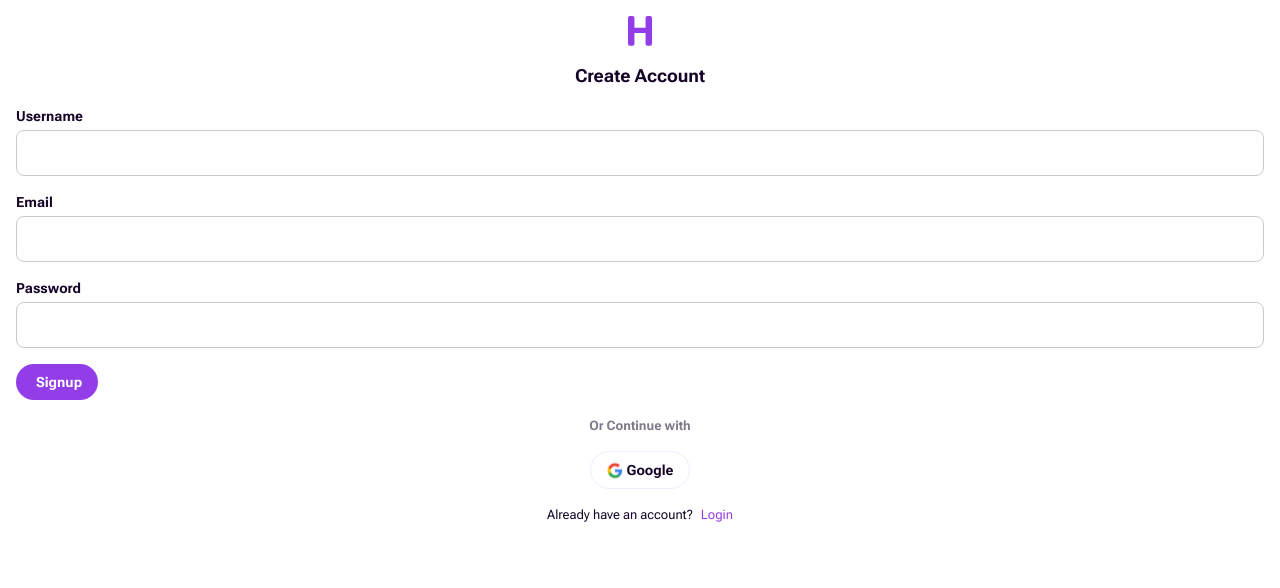
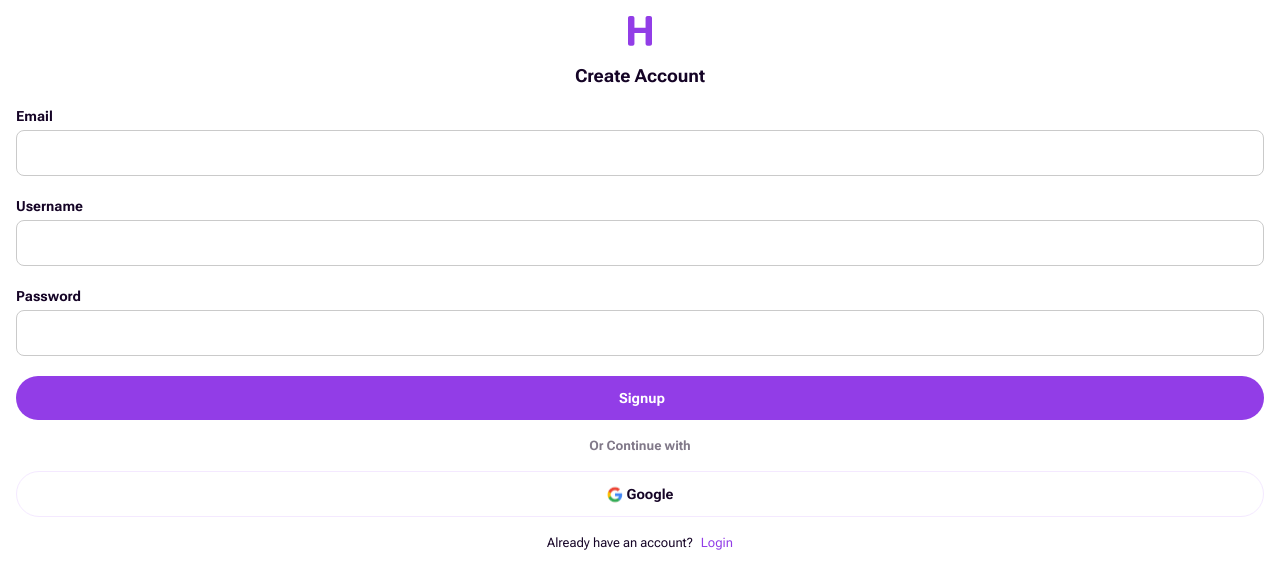
Before and after one commit to craftzniac/habitual, a Next.js app in the folder frontend/: page /signup in a window 1280 px wide. Shown: the top 588 px of the page. Built offline with nearby package versions, Linux system fonts and the light colour scheme.

Commit message:
imp(frontend) implement user signup

```diff
--- a/frontend/package.json
+++ b/frontend/package.json
@@ -9,9 +9,11 @@
     "lint": "next lint"
   },
   "dependencies": {
+    "axios": "^1.7.7",
     "next": "14.2.4",
     "react": "^18",
     "react-dom": "^18",
+    "react-hook-form": "^7.53.0",
     "recharts": "^2.12.7"
   },
   "devDependencies": {
--- a/frontend/src/app/(auth)/login/page.tsx
+++ b/frontend/src/app/(auth)/login/page.tsx
@@ -23,10 +23,10 @@ export default function Login() {
                     <form className="w-full flex flex-col gap-4" onSubmit={handleSubmit}>
                         <TextField label="Email" name="email" />
                         <TextField label="Password" name="password" />
-                        <Button label="Login" isSubmit={true} />
+                        <Button label="Login" isSubmit={true} stretch={true} />
                     </form>
                     <p className="text-[0.81rem] font-bold text-gray-75">Or Continue with</p>
-                    <Button variant="gray" label="Google">
+                    <Button variant="gray" label="Google" stretch>
                         <Image src={GoogleLogo} alt="google logo" />
                     </Button>
 
--- a/frontend/src/app/(auth)/signup/page.tsx
+++ b/frontend/src/app/(auth)/signup/page.tsx
@@ -1,36 +1,107 @@
 "use client"
+import { SubmitHandler, useForm } from "react-hook-form"
 import Image from "next/image";
+import Link from "next/link"
+import { useRouter } from "next/navigation";
 import Logo from "@/app/assets/logo.svg"
-import Link from "next/link"
 import TextField from "@/app/components/form/TextField";
 import Button from "@/app/components/form/Button";
 import { GoogleLogo } from "@/app/assets/icons";
-import { useRouter } from "next/navigation";
-import { FormEvent } from "react";
+import { SignupFormInputs } from "@/app/types";
+import { signup } from "@/app/server-actions/signup";
+import { useState } from "react";
 
 export default function Signup() {
+  const [isSubmittingForm, setIsSubmittingForm] = useState(false);
+  const { register, handleSubmit, formState: { errors }, reset } = useForm({
+    defaultValues: {
+      username: "",
+      email: "",
+      password: ""
+    }
+  });
+
   const router = useRouter()
-  function handleSubmit(e: FormEvent<HTMLFormElement>) {
-    e.preventDefault()
-    router.push("/overview")
+
+  const onSubmit: SubmitHandler<SignupFormInputs> = async (fields) => {
+    setIsSubmittingForm(true);
+    const res = await signup(fields);
+    setIsSubmittingForm(false);
+    console.log("res:", res);
+    if (res.success === true) {
+      reset();
+      console.log("Account created successfully!");
+      // router.push("/overview");
+    }
   }
+
   return (
     <div className="w-full h-full flex p-4">
       <main className="w-full h-full flex flex-col items-center gap-4">
         <Image src={Logo} alt="logo" />
         <div className="flex flex-col w-full h-full items-center gap-4">
           <h1 className="font-bold text-lg">Create Account</h1>
-          <form className="w-full flex flex-col gap-4" onSubmit={handleSubmit}>
-            <TextField label="Username" name="username" />
-            <TextField label="Email" name="email" />
-            <TextField label="Password" name="password" />
-            <Button label="Signup" isSubmit={true} />
+          <form className="w-full flex flex-col gap-4" onSubmit={handleSubmit(onSubmit)}>
+            <TextField
+              label="Email"
+              register={register("email", {
+                required: "Email must not be empty",
+                pattern: {
+                  value: /^[a-zA-Z0-9._%+-]+@[a-zA-Z0-9.-]+\.[a-zA-Z]{2,}$/,
+                  message: "Email address is not valid"
+                }
+              })}
+              name="email"
+              infoText={errors.email?.message}
+            />
+            <TextField
+              label="Username"
+              register={register("username", {
+                required: "Username must not be empty", minLength: {
+                  value: 4, message: "Username is too short"
+                }
+              })}
+              name="username"
+              infoText={errors.username?.message}
+            />
+            <TextField
+              label="Password" register={register("password", {
+                required: "Password must not be empty",
+                validate: {
+                  hasNumber: (v) => {
+                    const hasNumber = /[0-9]/.test(v);
+                    if (hasNumber === false) { return "Password must contain atleast one number" }
+                    return true;
+                  },
+                  hasUppercase: (v, values) => {
+                    const hasUppercase = /[A-Z]/.test(v);
+                    if (hasUppercase === false) { return "Password must contain atleast one uppercase letter" }
+                    return true
+                  },
+                  length: (v) => {
+                    if (v.length < 8 || v.length > 20) {
+                      return "Password must be between 8 to 20 characters long"
+                    }
+                    return true;
+                  },
+                  excludesSpecialChars: (v) => {
+                    const pattern = /^[a-zA-Z0-9]*$/;
+                    if (pattern.test(v) === false) {
+                      return "Password must not contain any special characters";
+                    }
+                    return true;
+                  }
+                }
+              })}
+              name="password"
+              infoText={errors.password?.message}
+            />
+            <Button label={isSubmittingForm ? "Loading..." : "Signup"} isSubmit={true} stretch disabled={isSubmittingForm} />
           </form>
           <p className="text-[0.81rem] font-bold text-gray-75">Or Continue with</p>
-          <Button variant="gray" label="Google" isSubmit={true}>
+          <Button variant="gray" label="Google" isSubmit={true} stretch disabled={isSubmittingForm}>
             <Image src={GoogleLogo} alt="google logo" />
           </Button>
-
           <p className="text-[0.81rem] flex items-center gap-2">
             <span>Already have an account?</span>
             <Link href="/login" className="text-primary-500 hover:underline">Login</Link>
--- /dev/null
+++ b/frontend/src/app/axiosConfig.ts
@@ -0,0 +1,10 @@
+import axios from "axios";
+
+const api = axios.create({
+	headers: {
+		"Content-Type": "application/json"
+	},
+	baseURL: process.env.API_BASE_URL as string
+});
+
+export default api;
--- a/frontend/src/app/components/form/Button.tsx
+++ b/frontend/src/app/components/form/Button.tsx
@@ -9,11 +9,12 @@ type Props = {
     labelClassName?: string,
     stretch?: boolean,
     onClick?: (e: MouseEvent<HTMLButtonElement>) => void
+    disabled?: boolean
 }
 
 type ButtonVariant = "primary" | "text-btn" | "gray" | "delete"
 
-export default function Button({ label, labelClassName, isSubmit = true, variant = "primary", children, stretch = false, onClick }: Props) {
+export default function Button({ label, labelClassName, isSubmit = true, variant = "primary", children, stretch = false, onClick, disabled = false }: Props) {
     const variantStyle = getVariantSpecificStyle(variant)
 
     function handleOnClick(e: MouseEvent<HTMLButtonElement>) {
@@ -24,9 +25,10 @@ export default function Button({ label, labelClassName, isSubmit = true, variant
     }
     return (
         <button
+            disabled={disabled}
             onClick={handleOnClick}
             type={isSubmit === true ? "submit" : "button"}
-            className={`rounded-full min-w-fit text-sm py-2 px-4 font-bold flex items-center justify-center gap-1  ${variantStyle} ${stretch ? "w-full" : "w-fit"}`}>
+            className={`rounded-full min-w-fit text-sm py-3 px-6 font-bold flex items-center justify-center gap-1  ${variantStyle} ${stretch ? "w-full" : "w-fit"} ${disabled ? "opacity-50" : "opacity-100"}`}>
             <span className="flex">
                 {children}
             </span>
--- a/frontend/src/app/components/form/TextField.tsx
+++ b/frontend/src/app/components/form/TextField.tsx
@@ -1,22 +1,28 @@
+import { SignupFormInputs } from "@/app/types"
+import { Path, RegisterOptions, UseFormRegister, UseFormRegisterReturn } from "react-hook-form"
+
 type Props = {
     label: string,
-    name: string,
+    name: Path<SignupFormInputs>,
     type?: "password" | "text",
     infoText?: string,
     infoTextType?: "error" | "info"
     placeholder?: string
+    register: UseFormRegisterReturn
 }
 
-export default function TextField({ label, name, type = "text", infoText, infoTextType = "error", placeholder }: Props) {
+export default function TextField({ label, name, type = "text", infoText, infoTextType = "error", placeholder, register }: Props) {
     return (
         <div className="flex flex-col w-full gap-1">
             <label htmlFor={name} className="text-sm font-bold">{label}</label>
-            <input placeholder={placeholder || ""} id={name} type={type} className="border-[1px] text-sm rounded-lg p-3 border-gray-25 w-full" />
-            {
-                infoText && (
-                    <p className={`text-xs ${infoTextType === "error" ? "text-red" : "text-primary-500"}`}>{infoText}</p>
-                )
-            }
-        </div >
+            <input
+                placeholder={placeholder || ""}
+                id={name}
+                type={type}
+                className="border-[1px] text-sm rounded-lg p-3 border-gray-25 w-full"
+                {...register}
+            />
+            <p className={`text-xs ${infoTextType === "error" ? "text-red" : "text-primary-500"}`} >{infoText}</p>
+        </div>
     )
 }
--- /dev/null
+++ b/frontend/src/app/server-actions/signup.ts
@@ -0,0 +1,31 @@
+"use server"
+
+import { AxiosError } from "axios";
+import { SignupFormInputs } from "../types";
+import api from "@/app/axiosConfig";
+
+export async function signup(body: SignupFormInputs): Promise<{
+	success: true, data: {
+		accessToken: string, user: any
+	}
+} | { message: string, success: false }> {
+	try {
+		const { data, status } = await api.post("/auth/signup", body);
+		return { success: true, data }
+	} catch (err) {
+
+		const error = err as AxiosError;
+		const success = false;
+
+		if (error.response) {
+			const { message, statusCode } = error.response.data as { message: string, error: string, statusCode: number };
+			return { success, message }
+		}
+
+		if (error.request) {
+			return { success, message: "Something bad happened. Try again" }
+		}
+
+		return { success, message: "Something bad happened. Try again" }
+	}
+}
--- a/frontend/src/app/types.ts
+++ b/frontend/src/app/types.ts
@@ -35,3 +35,9 @@ export type Habit = {
 	isCompleted: boolean,
 	stats: HabitStats
 }
+
+export type SignupFormInputs = {
+	email: string;
+	username: string;
+	password: string
+}
```
Also changed, not shown: 1 other file (tests, documents, lock files or other folders).
